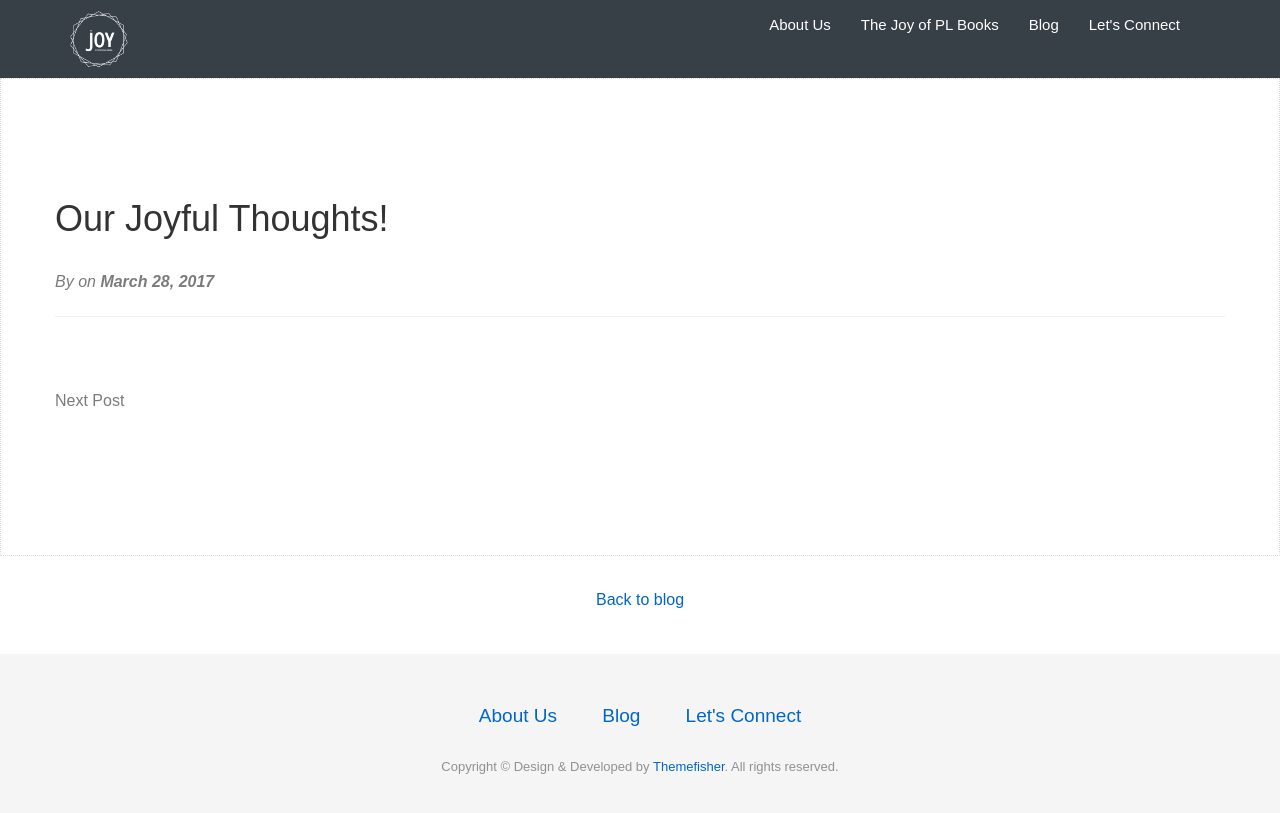
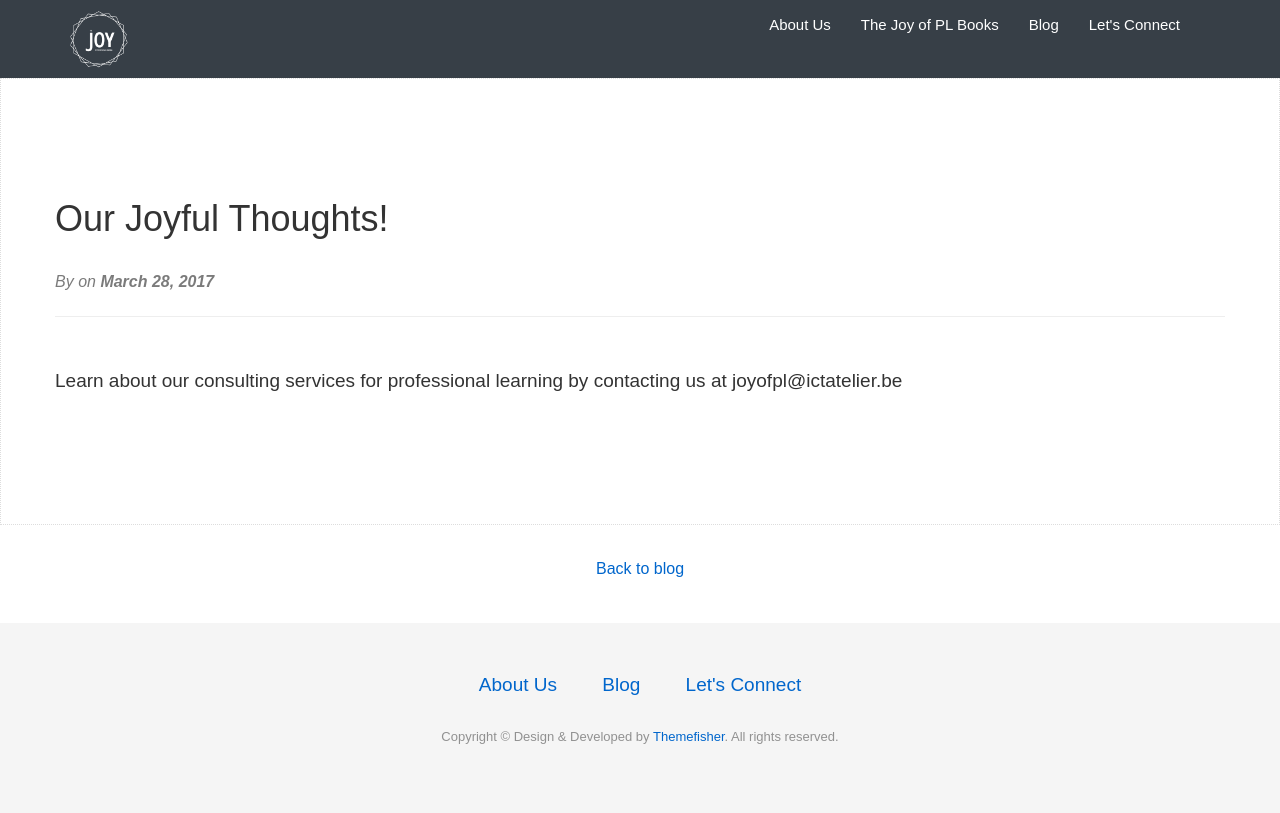
Before and after one commit to meesterkurt/joyofprofessionallearning, a Jekyll site: the page built from _posts/2017-02-23-bing-traffic-down-why.markdown, in a window 1280 px wide. Shown: the top 813 px of the page. Built offline with Jekyll 4.4.1, drawn with Linux system fonts in a browser that asks for light colours; nearby versions of some CDN libraries.

Commit message:
Update 2017-02-23-bing-traffic-down-why.markdown

```diff
--- a/_posts/2017-02-23-bing-traffic-down-why.markdown
+++ b/_posts/2017-02-23-bing-traffic-down-why.markdown
@@ -5,4 +5,6 @@ seotitle: Blog posts, Podcasts, news, and more! | Joy of Professional Learning
 date: 2017-03-28 13:32:10 -0800
 cat: blog
 ---
-Next Post
+<div>
+ Learn about our consulting services for professional learning by contacting us at joyofpl@ictatelier.be
+<div>
```
